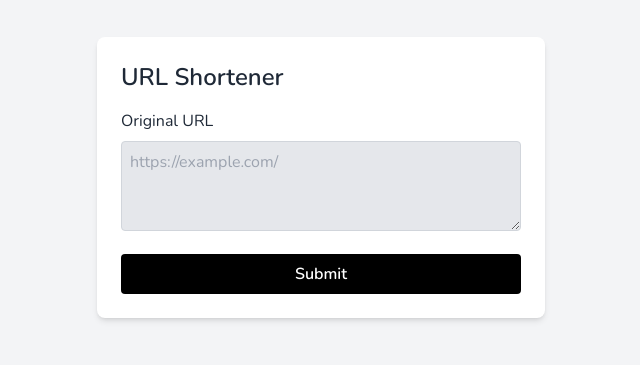
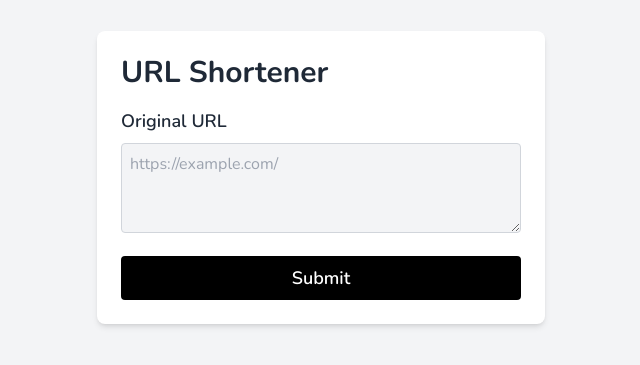
Before and after one commit to mahfuzurrahman98/url-shortner, a Vue app in the folder client/: page / in a window 1280 px wide. Shown: the part 223-588 px from the top of the page, without its empty margins (319-959 px from the left). Built offline with nearby package versions, Linux system fonts and the light colour scheme.

Commit message:
some font related changes in the frontend

```diff
--- a/client/src/views/HomeView.vue
+++ b/client/src/views/HomeView.vue
@@ -1,12 +1,12 @@
 <template>
     <div class="min-h-screen flex items-center justify-center bg-gray-100 p-4">
         <div class="w-full max-w-md bg-white p-6 rounded-lg shadow-md">
-            <h2 class="text-2xl font-semibold text-gray-800 mb-4">
+            <h2 class="text-3xl font-bold text-gray-800 mb-4">
                 URL Shortener
             </h2>
             <form @submit.prevent="onSubmit">
                 <div class="mb-4">
-                    <label for="originalUrl" class="block text-gray-800 mb-2">
+                    <label for="originalUrl" class="block text-lg text-gray-800 font-semibold mb-2">
                         Original URL
                     </label>
                     <textarea
@@ -16,7 +16,7 @@
                         cols="30"
                         rows="3"
                         :class="{
-                            'w-full p-2 bg-gray-200 text-gray-800 border border-gray-300 rounded focus:outline-none focus:ring-2 focus:ring-gray-500':
+                            'w-full p-2 bg-gray-100 text-gray-800 border border-gray-300 rounded focus:outline-none focus:ring-2 focus:ring-gray-500':
                                 !validationErrors.originalUrl,
                             'w-full p-2 bg-red-100 text-gray-800 border border-red-500 rounded focus:outline-none focus:ring-2 focus:ring-red-500':
                                 validationErrors.originalUrl,
@@ -35,7 +35,7 @@
                     type="submit"
                     :disabled="btnLoading"
                     :class="btnLoading ? 'bg-gray-400' : 'bg-black'"
-                    class="w-full py-2 px-4 text-white font-semibold rounded hover:bg-gray-800 focus:outline-none focus:ring-2 focus:ring-gray-500 disabled:opacity-50"
+                    class="w-full py-2 px-4 text-white text-lg font-semibold rounded hover:bg-gray-800 focus:outline-none focus:ring-2 focus:ring-gray-500 disabled:opacity-50"
                 >
                     {{ btnLoading ? 'Loading...' : 'Submit' }}
                 </button>
```
